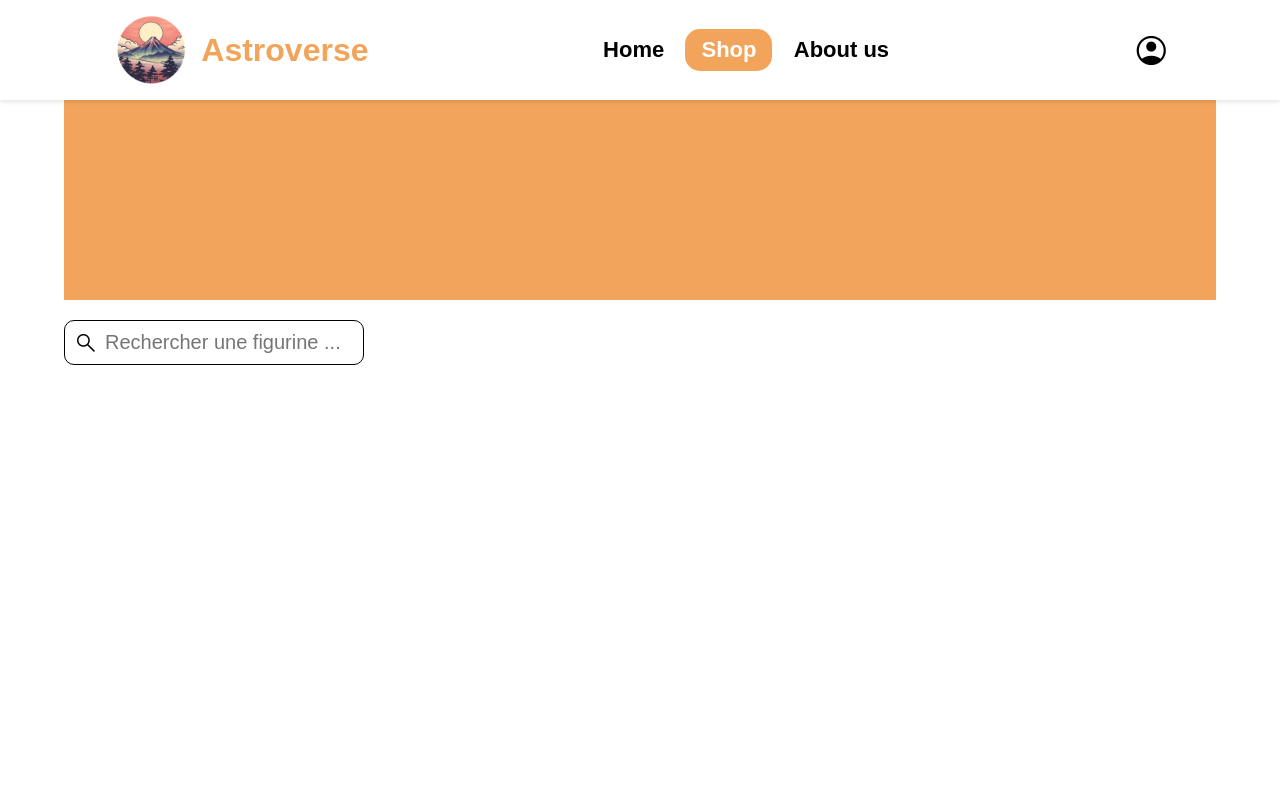
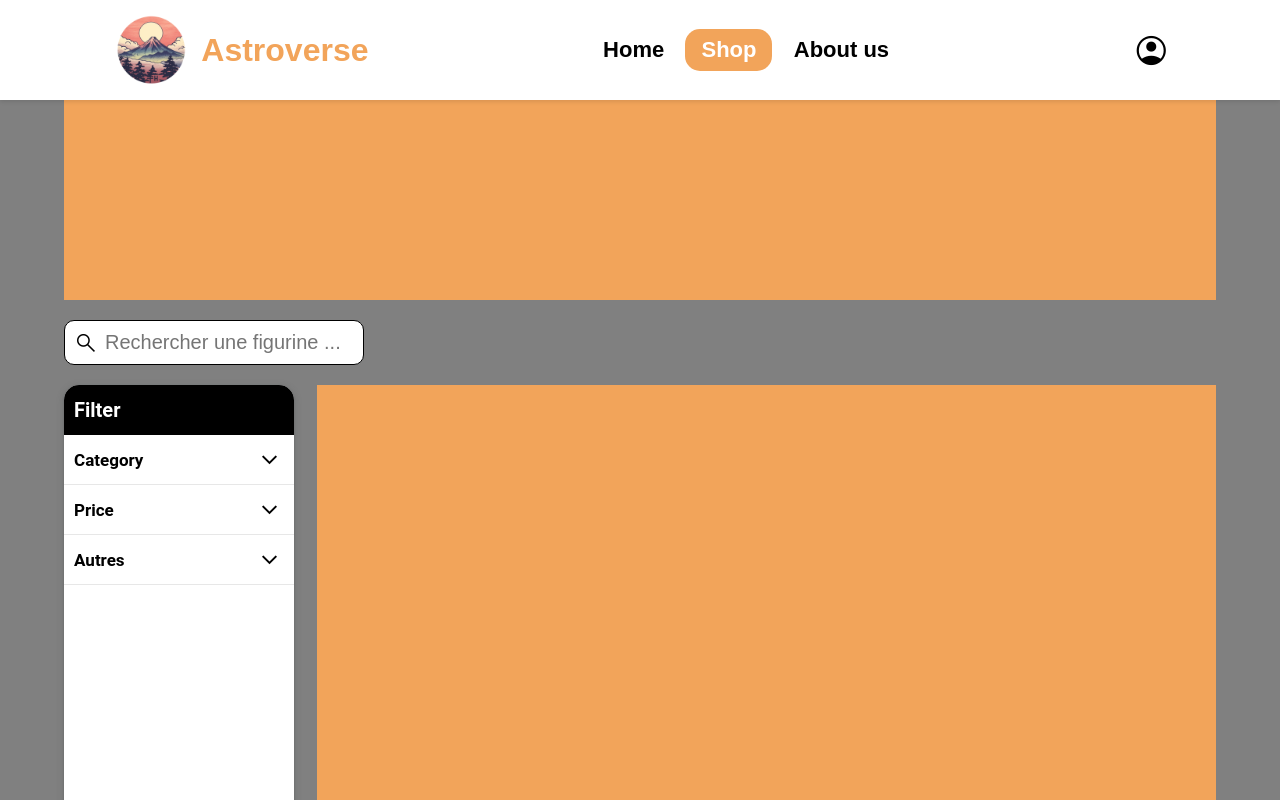
Before and after one commit to Yghlis/Astroverse, a Vue app in the folder client/: page /shop in a window 1280 px wide. Shown: the top 800 px of the page. Built offline with nearby package versions, Linux system fonts and the light colour scheme; a web font is replaced by a local one.

Commit message:
Filtre Animations

```diff
--- /dev/null
+++ b/client/src/components/shop/FilterOption.vue
@@ -0,0 +1,166 @@
+<template>
+    <div ref="optionAnimation" class="filter-section">
+      <div :class="['filter-section-title', { 'active': isOptionVisible }]" @click="toggleOption">
+        <p>{{ optionName }}</p>
+        <span ref="arrowDown" class="material-symbols-outlined">keyboard_arrow_down</span>
+      </div>
+      <transition name="fade-slide">
+        <div v-show="isOptionVisible" ref="filterContent" class="filter-section-content">
+          <div
+            v-for="option in optionValues"
+            :key="option.value"
+            class="filter-option"
+          >
+            <input
+              type="checkbox"
+              :id="option.value"
+              v-model="selectedCheckboxes"
+              :value="option.value"
+            />
+            <label :for="option.value">{{ option.label }}</label>
+          </div>
+        </div>
+      </transition>
+    </div>
+  </template>
+
+  <script setup>
+  import { ref, watch, nextTick } from "vue";
+  import { animate, timeline } from "motion";
+
+  const arrowDown = ref(null);
+  const optionAnimation = ref(null);
+  const filterContent = ref(null);
+
+
+  const props = defineProps({
+    optionName: String,
+    optionValues: Array,
+  });
+
+  const selectedCheckboxes = ref([]);
+  const isOptionVisible = ref(false);
+
+  const toggleOption = async () => {
+    isOptionVisible.value = !isOptionVisible.value;
+    await nextTick(); // Ensure the DOM is updated before animating
+    showFilterOption();
+  };
+
+
+
+  //Animation
+
+  const showFilterOption = () => {
+  const element = optionAnimation.value;
+  const content = filterContent.value;
+  const arrow = arrowDown.value;
+
+  if (element && content && arrow) {
+    const contentHeight = content.scrollHeight;
+
+    const sequence = isOptionVisible.value
+      ? [
+          [element, { height: `${contentHeight + 50}px` }],
+          [arrow, { rotate: "180deg" }, { at: '<' }],
+        ]
+      : [
+          [element, { height: "50px" }],
+          [arrow, { rotate: "0deg" }, { at: '<' }],
+        ];
+    timeline(sequence, { duration: 0.3 });
+  }
+};
+
+  // Optional: Watch for changes in isOptionVisible to animate on visibility change
+  watch(isOptionVisible, (newVal) => {
+    if (newVal) {
+      showFilterOption();
+    }
+  });
+
+
+
+  </script>
+
+  <style lang="scss" scoped>
+  .filter-section {
+    width: 100%;
+    height: 50px;
+    display: flex;
+    flex-direction: column;
+    justify-content: flex-start;
+    align-items: flex-start;
+    border-bottom: 1px solid #e7e7e7;
+    position: relative;
+
+    .filter-section-title {
+      width: 100%;
+      height: 50px;
+      display: flex;
+      justify-content: space-between;
+      align-items: center;
+      padding: 0 10px;
+      cursor: pointer;
+      transition: background-color 0.3s ease;
+      &:hover {
+        background-color: #f2f2f2;
+      }
+      &.active {
+        background-color: #f2f2f2;
+      }
+      p {
+        font-size: 17px;
+        font-weight: 700;
+        margin: 0;
+      }
+      .material-symbols-outlined {
+        font-size: 30px;
+        font-variation-settings: "FILL" 1, "wght" 400, "GRAD" 0, "opsz" 48;
+      }
+    }
+    .filter-section-content {
+      position: absolute;
+      top: 50px;
+      width: 100%;
+      display: flex;
+      flex-direction: column;
+      justify-content: flex-start;
+      align-items: flex-start;
+      gap: 5px;
+      padding: 10px 10px 20px 10px;
+      .filter-option {
+        display: flex;
+        justify-content: flex-start;
+        align-items: center;
+        input {
+          margin-right: 10px;
+        }
+        label {
+          font-size: 15px;
+        }
+      }
+    }
+  }
+
+  .fade-slide-enter-active,
+  .fade-slide-leave-active {
+    transition: all 0.3s ease;
+  }
+  .fade-slide-enter-from {
+    transform: translateY(-50px);
+    opacity: 0;
+  }
+  .fade-slide-enter-to {
+    transform: translateY(0);
+    opacity: 1;
+  }
+  .fade-slide-leave-from {
+    transform: translateY(0);
+    opacity: 1;
+  }
+  .fade-slide-leave-to {
+    transform: translateY(-50px);
+    opacity: 0;
+  }
+  </style>
--- a/client/src/components/shop/TheFiltre.vue
+++ b/client/src/components/shop/TheFiltre.vue
@@ -1,24 +1,90 @@
 <template>
-  <div class="container-shop"></div>
+  <div class="filter">
+    <div class="filter-header">
+      <h2>Filter</h2>
+    </div>
+    <div class="filter-body">
+      <FilterOption
+        v-for="option in filterOptions"
+        :key="option.id"
+        :option-name="option.optionName"
+        :option-values="option.optionValues"
+      />
+    </div>
+  </div>
 </template>
 
 <script setup>
+import FilterOption from "./FilterOption.vue";
+import { reactive } from "vue";
 
-
+// ################################################################# API CALL #################################################################
+const filterOptions = reactive([
+  {
+    id: 1,
+    optionName: "Category",
+    optionValues: [
+      { value: "manga", label: "Manga" },
+      { value: "anime", label: "Anime" },
+      { value: "movie", label: "Movie" },
+    ],
+  },
+  {
+    id: 2,
+    optionName: "Price",
+    optionValues: [
+      { value: "0-20", label: "0-20" },
+      { value: "20-50", label: "20-50" },
+      { value: "50-100", label: "50-100" },
+      { value: "50-100", label: "50-100" },
+      { value: "50-100", label: "50-100" },
+      { value: "50-100", label: "50-100" },
+      { value: "50-100", label: "50-100" },
+      { value: "50-100", label: "50-100" },
+      { value: "50-100", label: "50-100" },
+      { value: "50-100", label: "50-100" },
+    ],
+  },{
+    id: 3,
+    optionName: "Autres",
+    optionValues: [
+      { value: "0-20", label: "0-20" },
+      { value: "20-50", label: "20-50" },
+      { value: "50-100", label: "50-100" },
+    ],
+  },
+]);
 </script>
 
 <style lang="scss" scoped>
-.container-shop {
-  width: 90%;
-  display: flex;
-  flex-direction: column;
-  justify-content: flex-start;
-  align-items: flex-start;
-  margin: 0 auto;
-  .banner {
+.filter {
+  width: 20%;
+  max-width: 250px;
+  height: 1000px;
+  background-color: white;
+  border-radius: 15px;
+  box-shadow: rgba(60, 64, 67, 0.3) 0px 1px 2px 0px,
+    rgba(60, 64, 67, 0.15) 0px 2px 6px 2px;
+  .filter-header {
     width: 100%;
-    height: 300px;
-    background-color: #f2a45a;
+    height: 50px;
+    background-color: black;
+    border-radius: 15px 15px 0 0;
+    display: flex;
+    justify-content: flex-start;
+    align-items: center;
+    padding: 0 10px;
+    h2 {
+      color: white;
+      font-size: 20px;
+      font-weight: bold;
+    }
+  }
+  .filter-body {
+    display: flex;
+    flex-direction: column;
+    justify-content: flex-start;
+    align-items: flex-start;
   }
 }
 </style>
--- a/client/src/style.css
+++ b/client/src/style.css
@@ -6,5 +6,6 @@ body {
   font-family: 'Roboto', sans-serif;
   margin: 0;
   padding: 0;
-  background-color: #ffffff;
+  /* background-color: #ffffff; */
+  background-color: grey;
 }
--- a/client/src/views/TheShop.vue
+++ b/client/src/views/TheShop.vue
@@ -3,8 +3,11 @@
     <div class="banner">
     </div>
     <SearchBar :searchText="searchText" @update:search="handleSearch" />
-    <h1>{{ searchText }}</h1>
-    <!-- <TheFiltre /> -->
+    <!-- <h1>{{ searchText }}</h1> -->
+    <div class="sub_container">
+      <TheFiltre />
+      <div class="right"></div>
+    </div>
   </div>
 </template>
 
@@ -23,6 +26,7 @@ const handleSearch = (text) => {
 </script>
 
 <style lang="scss" scoped>
+
 .container-shop {
   width: 90%;
   display: flex;
@@ -36,5 +40,16 @@ const handleSearch = (text) => {
     height: 300px;
     background-color: #f2a45a;
   }
+  .sub_container {
+    width: 100%;
+    display: flex;
+    justify-content: space-between;
+    align-items: flex-start;
+    .right {
+      width: 78%;
+      height: 1000px;
+      background-color: #f2a45a;
+    }
+  }
 }
 </style>
```
